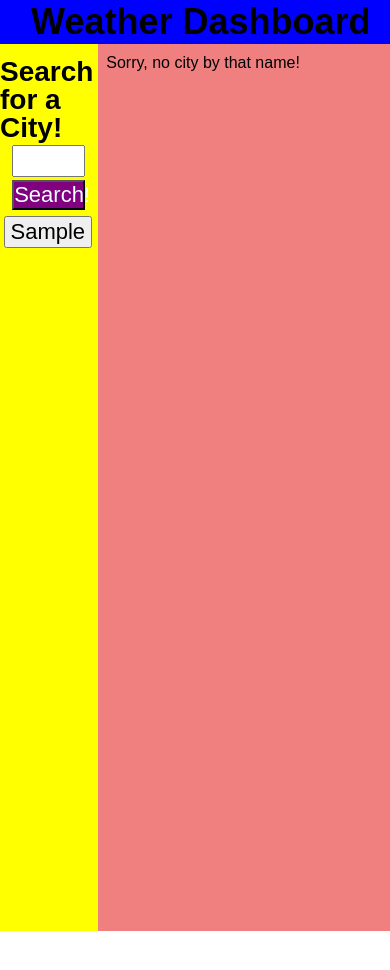
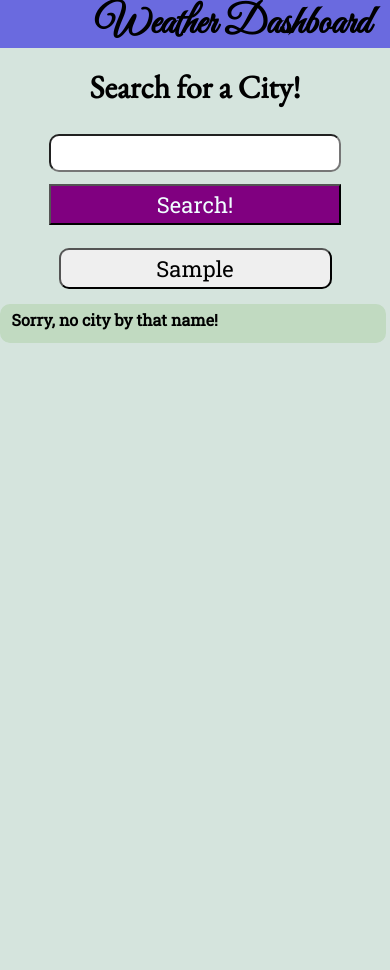
Before and after one commit to TVML24/dynamic-fiveday-weather-app, a plain HTML site: page index.html in a window 390 px wide. Both pictures are taken after typing "Sample" into the empty fields and a click on the button "Search!". Before the commit the page ends 931 px from the top, so only its background shows below. Drawn offline with nearby package versions, Linux system fonts and the light colour scheme; no server answers.

Commit message:
added majority of styling and responsiveness

```diff
--- a/assets/styles.css
+++ b/assets/styles.css
@@ -1,16 +1,23 @@
+:root {
+    --background: #D5E4DD;
+    --contrastbackground: rgb(106, 106, 223);
+    --panel: #C1DAC1;
+}
+
 main {
-    height: 887px;
+    min-height: 887px;
 }
 
 header {
-    background: blue;
+    background: var(--contrastbackground);
     width: 100%;
     display: flex;
     justify-content: flex-end;
 }
 
 h1 {
-    font-size: 36px;
+    font-family:'Great Vibes', cursive;
+    font-size: 40px;
     padding-top: 1%;
     padding-bottom: 1%;
     margin-right: 5%;
@@ -20,8 +27,13 @@ aside {
     display: flex;
     padding-top: 3%;
     flex-direction: column;
-    background: yellow;
+    background: var(--background);
     width: 25%;
+}
+
+
+aside h2 {
+    margin-bottom: 5%;
 }
 
 #search-div {
@@ -31,8 +43,9 @@ aside {
 }
 
 h2 {
+    font-family: 'EB Garamond', serif;
     margin-top: 3%;
-    font-size: 28px;
+    font-size: 32px;
 }
 
 #city-search {
@@ -41,6 +54,7 @@ h2 {
     width: 75%;
     padding-top: 1%;
     padding-bottom: 1%;
+    border-radius: 10px;
 }
 
 #search-button {
@@ -48,13 +62,22 @@ h2 {
     font-size: 22px;
     width: 75%;
     margin-bottom: 3%;
+    padding-top: 1%;
+    padding-bottom: 1%;
     background: purple;
     color: azure;
+    font-family: 'Roboto Slab', serif;
+}
+
+#search-button:hover {
+    background: blueviolet;
 }
 
 main {
-    background: lightcoral;
+    background: var(--background);
     width: 75%;
+    padding-top: 1%;
+    padding-right: 1%;
 }
 
 .main-flex-container {
@@ -65,9 +88,19 @@ main {
 #current-weather {
     display: flex;
     flex-wrap: wrap;
-    padding-top: 4%;
+    padding-top: 2%;
     padding-bottom: 4%;
     padding-left: 3%;
+    margin-bottom: 4%;
+    background: var(--panel);
+    border-radius: 10px;
+    font-family: 'Roboto Slab', serif;
+    font-weight: bold;
+}
+
+#current-weather h2 {
+    margin-bottom: 4%;
+    text-decoration: underline;
 }
 
 .today-header {
@@ -104,12 +137,13 @@ main {
 }
 
 .weather-card {
-    background: orange;
+    background: var(--contrastbackground);
     padding-top: 3%;
     padding-bottom: 3%;
     padding-left: 2%;
     padding-right: 2%;
     border-radius: 8px;
+    font-family: 'Roboto Slab', serif;
 }
 
 .card-list li {
@@ -121,12 +155,6 @@ main {
 }
 
 /* This styling is for the buttons that relate to previous searches */
-/* .previous-searches {
-    display:flex;
-    flex-direction: column;
-    justify-content: center;
-} */
-
 .pre-button {
     width: 90%;
     margin-top: 3%;
@@ -134,4 +162,63 @@ main {
     padding-top: 1%;
     padding-bottom: 1%;
     font-size: 22px;
+    border-radius: 10px;
+    font-family: 'Roboto Slab', serif;
 }
+
+.pre-button:hover {
+    color: antiquewhite;
+    background: blueviolet;
+}
+
+@media screen and (max-width: 1842px){
+    .weather-card {
+        margin-bottom: 3%;
+    }
+}
+
+
+@media screen and (max-width: 899px) {
+    #current-weather {
+        flex-direction: column;
+    }
+    .weather-card {
+        width: 80%;
+        margin-bottom: 3%;
+    }
+    .main-flex-container {
+        flex-direction: column;
+    }
+    main {
+        width: 100%;
+    }
+    aside {
+        width: 100%;
+        padding-bottom: 3%;
+    }
+    .pre-button {
+        width: 70%;
+        margin-left: 15%;
+    }
+}
+
+@media screen and (max-width: 640px) {
+    .weather-card {
+        width: 80%;
+        margin-bottom: 3%;
+    }
+    .main-flex-container {
+        flex-direction: column;
+    }
+    main {
+        width: 100%;
+    }
+    aside {
+        width: 100%;
+        padding-bottom: 3%;
+    }
+    .pre-button {
+        width: 70%;
+        margin-left: 15%;
+    }
+}
--- a/index.html
+++ b/index.html
@@ -5,6 +5,7 @@
     <meta http-equiv="X-UA-Compatible" content="IE=edge">
     <meta name="viewport" content="width=device-width, initial-scale=1.0">
     <title>Five Day Weather Dashboard</title>
+    <link href="https://fonts.googleapis.com/css2?family=EB+Garamond&family=Great+Vibes&family=Open+Sans:wght@300&family=Roboto+Slab&display=swap" rel="stylesheet">
     <link rel="stylesheet" href="assets/reset.css">
     <link rel="stylesheet" href="assets/styles.css">
 </head>
```
